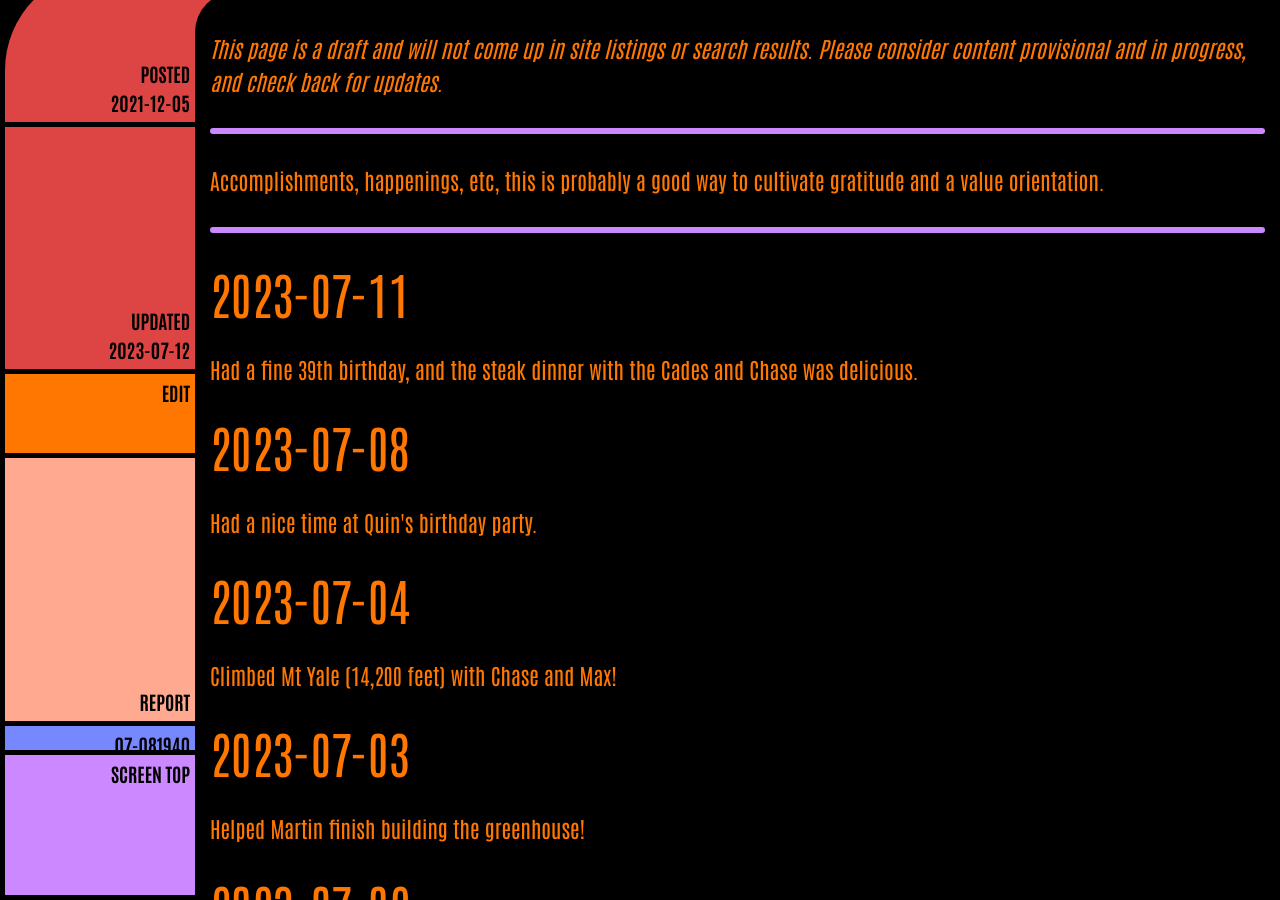
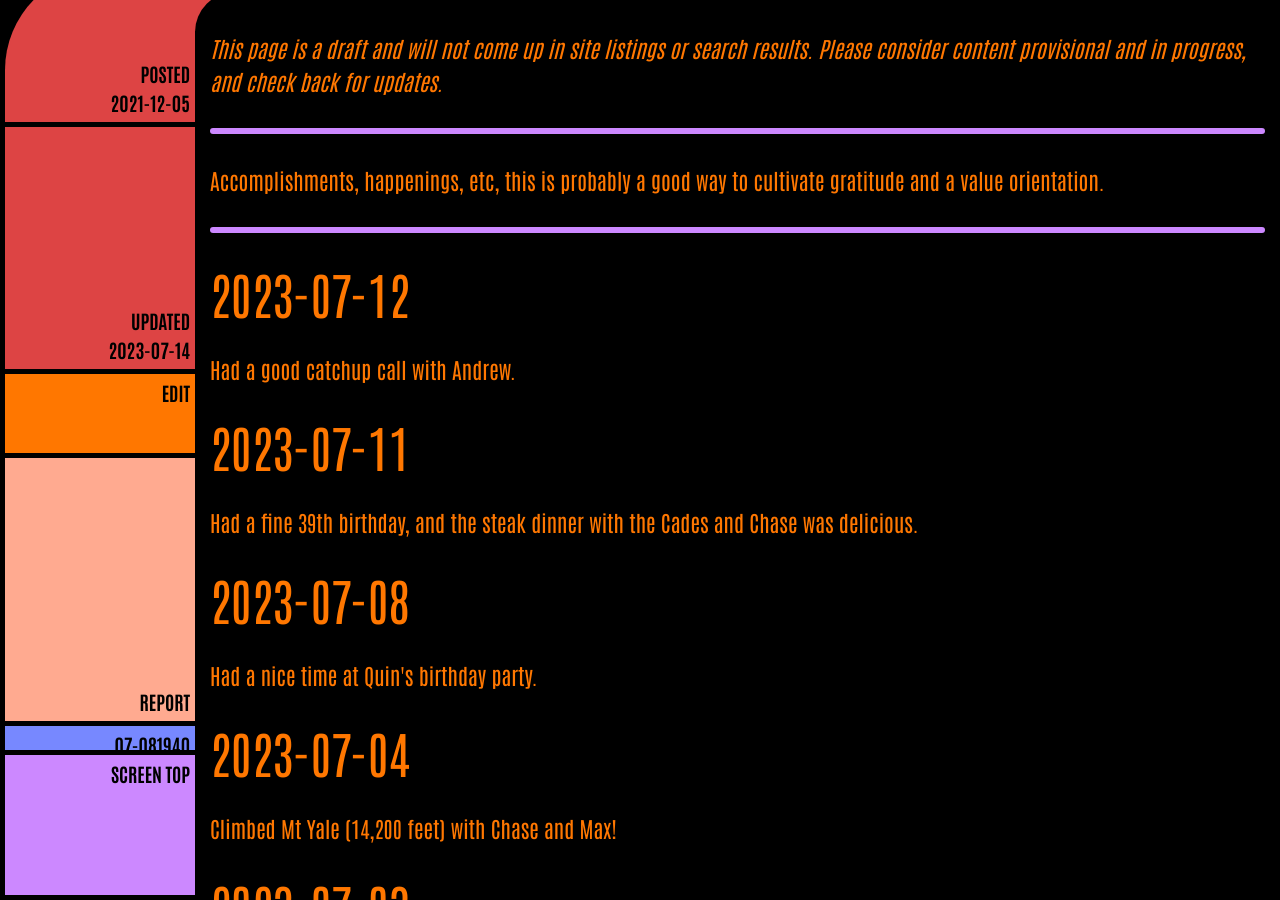
Before and after one commit to ArthurZey/arthurzey.github.io, a Jekyll site: the page built from _pages/one-good-thing.md, in a window 1280 px wide and 900 px high, scrolled down 333 px. Built offline with Jekyll 4.4.1, drawn with Linux system fonts in a browser that asks for light colours.

Commit message:
added 2023-07-12

```diff
--- a/_pages/one-good-thing.md
+++ b/_pages/one-good-thing.md
@@ -2,12 +2,16 @@
 title: One Good Thing
 description: "Accomplishments, happenings, etc, this is probably a good way to cultivate gratitude and a value orientation."
 date: "2021-12-05"
-last_modified_at: "2023-07-12T14:16:40+00:00"
+last_modified_at: "2023-07-14T01:49:25+00:00"
 tags:
   - happenings
   - draft
 sitemap: false
 ---
+
+## 2023-07-12
+Had a good catchup call with Andrew.
+
 ## 2023-07-11
 Had a fine 39th birthday, and the steak dinner with the Cades and Chase was delicious.
 
```
